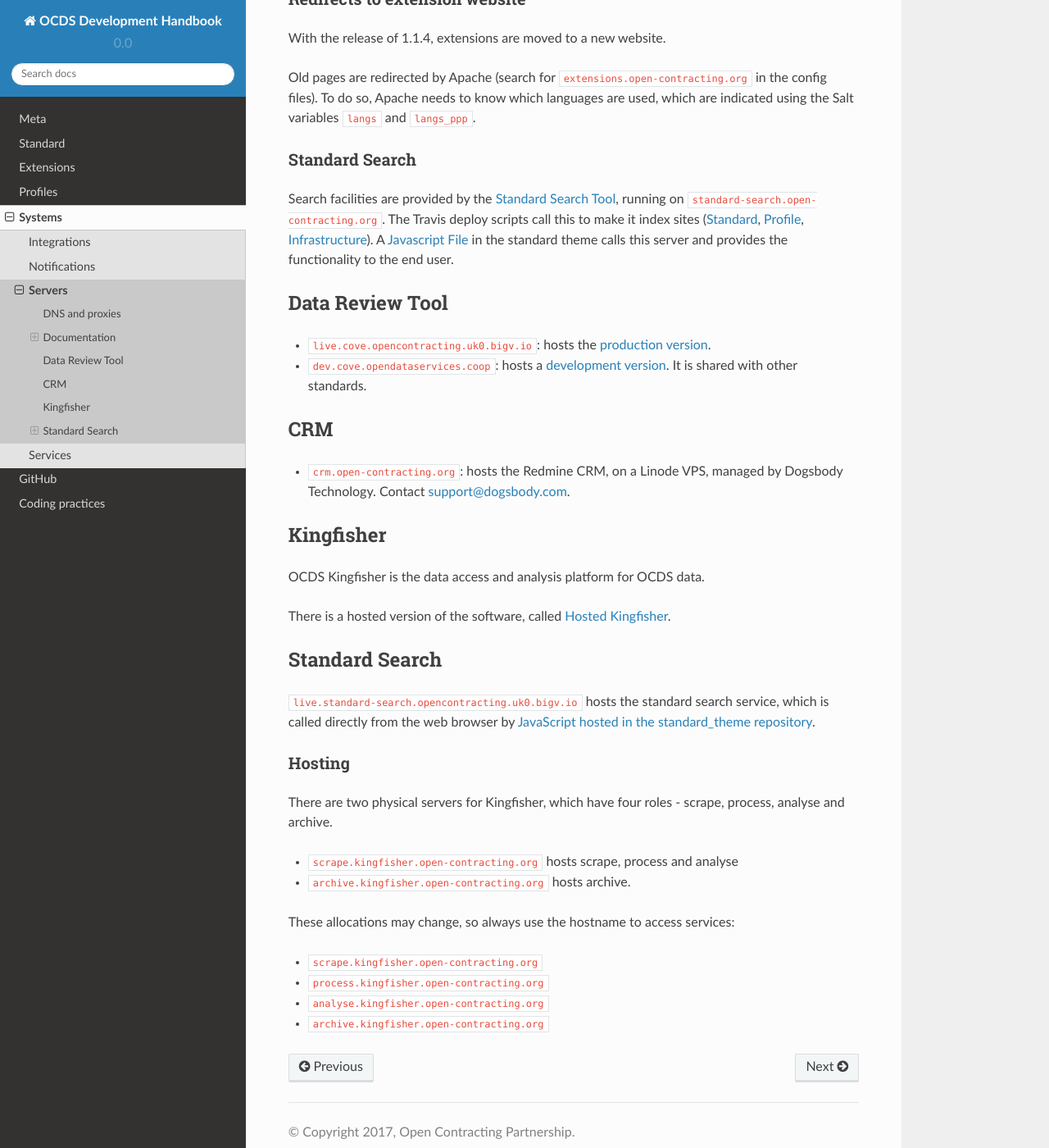
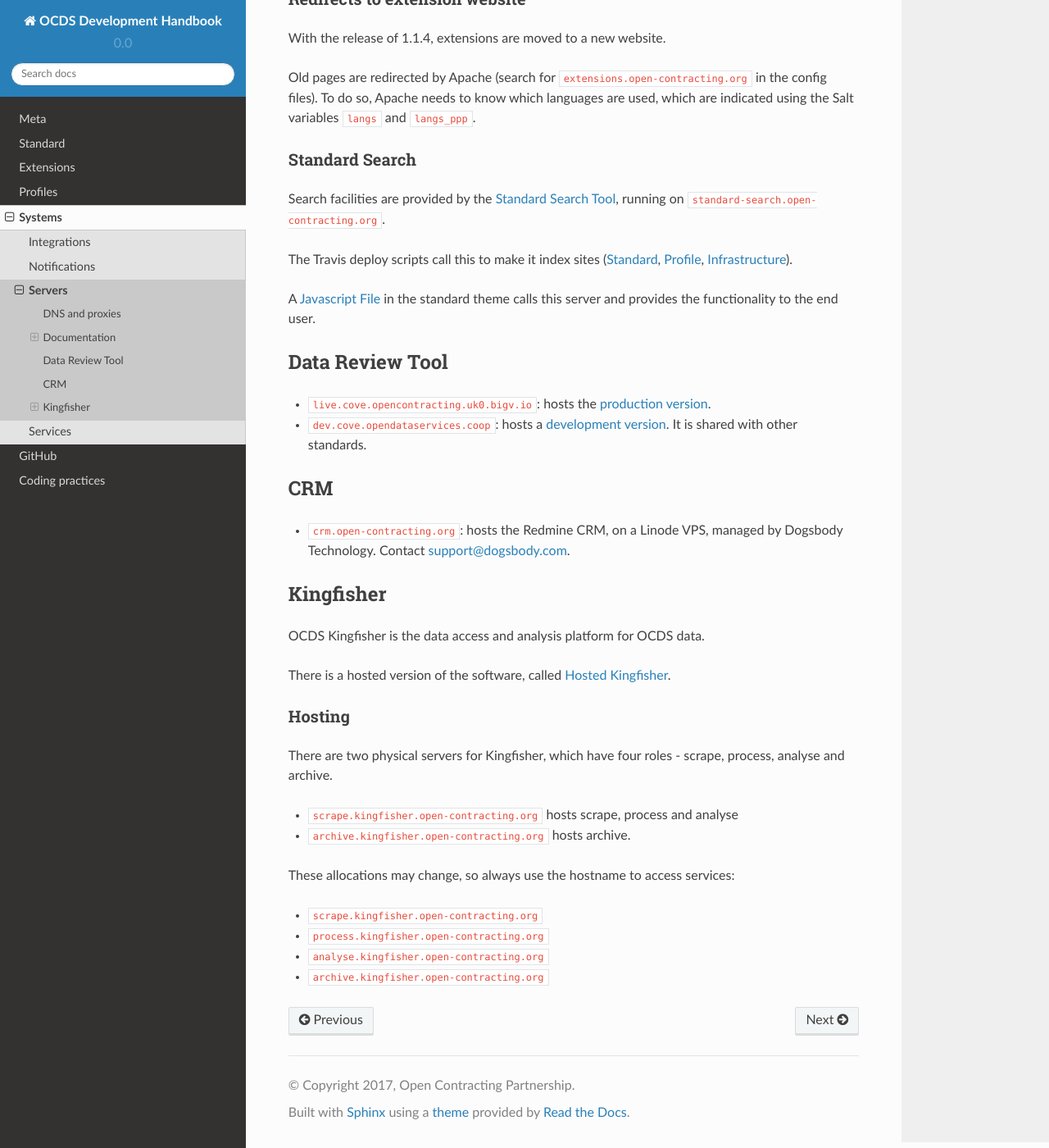
Before and after one commit to open-contracting/standard-development-handbook, a Sphinx documentation site: the page built from docs/systems/servers.md, in a window 1280 px wide and 1400 px high, scrolled down 1477 px. Shown: the whole window at 82% size. Built offline with Sphinx 7.4.7 and the Read the Docs theme 2.0.0, drawn with Linux system fonts in a browser that asks for light colours.

Commit message:
Remove content added by #218 which is superseded by content from #219

```diff
--- a/docs/systems/servers.md
+++ b/docs/systems/servers.md
@@ -48,7 +48,9 @@
 ### Standard Search
 
 Search facilities are provided by the [Standard Search Tool](https://github.com/OpenDataServices/standard-search), running on `standard-search.open-contracting.org`.
+
 The Travis deploy scripts call this to make it index sites ([Standard](https://github.com/open-contracting/deploy/blob/master/deploy-standard.sh), [Profile](https://github.com/open-contracting/deploy/blob/master/deploy-profile.sh), [Infrastructure](https://github.com/open-contracting/deploy/blob/master/deploy-infrastructure.sh)).
+
 A [Javascript File](https://github.com/open-contracting/standard_theme/blob/open_contracting/standard_theme/static/js/search.js) in the standard theme calls this server and provides the functionality to the end user.
 
 ## Data Review Tool
@@ -66,11 +68,6 @@
 
 There is a hosted version of the software, called [Hosted Kingfisher](https://ocdskingfisher.readthedocs.io/en/latest/).
 
-## Standard Search
-
-`live.standard-search.opencontracting.uk0.bigv.io` hosts the standard search service,
-which is called directly from the web browser by [JavaScript hosted in the standard_theme repository](https://github.com/open-contracting/standard_theme/blob/open_contracting/standard_theme/static/js/search.js).
-
 ### Hosting
 
 There are two physical servers for Kingfisher, which have four roles - scrape, process, analyse and archive.
```
